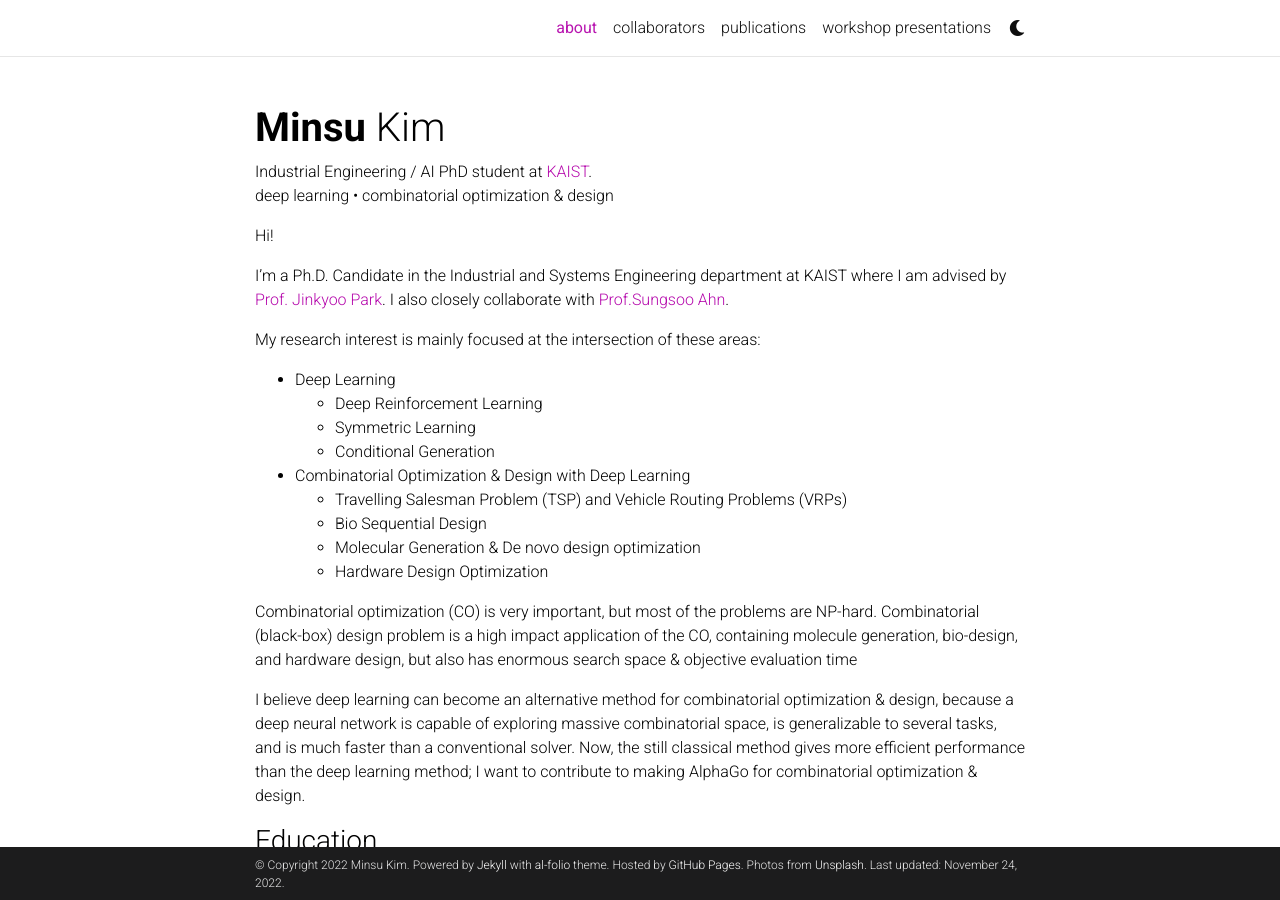
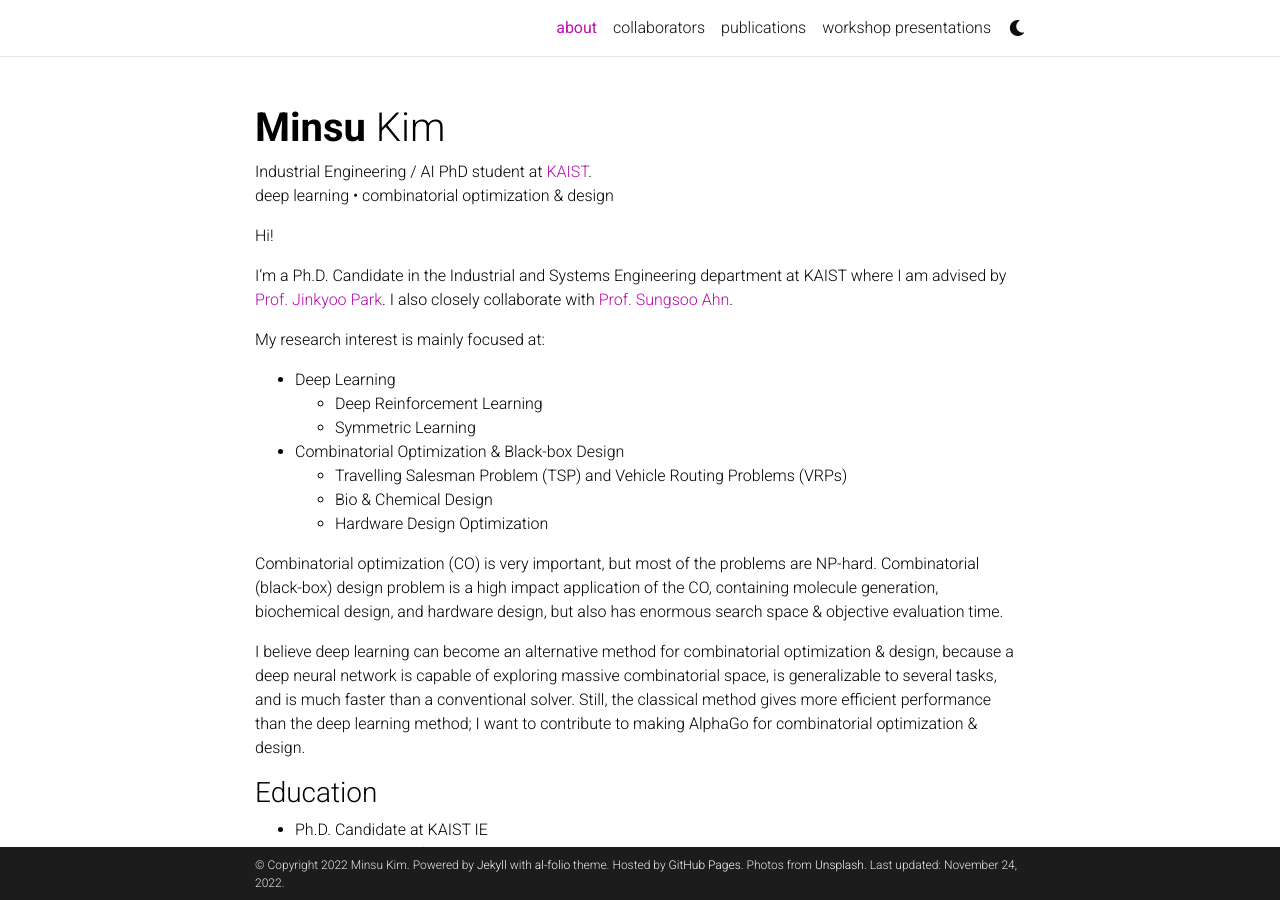
Before and after one commit to minsuukim/minsuukim.github.io, a Jekyll site: the page built from _pages/about.md, in a window 1280 px wide and 900 px high. Built offline with Jekyll 4.4.1, drawn with Linux system fonts in a browser that asks for light colours; comment, search, counter and statistics services are not loaded; a style sheet for code colours, icons or effects is not loaded.

Commit message:
Update about.md

```diff
--- a/_pages/about.md
+++ b/_pages/about.md
@@ -20,23 +20,21 @@ social: true  # includes social icons at the bottom of the page
 
 Hi!
 
-I’m a Ph.D. Candidate in the Industrial and Systems Engineering department at KAIST where I am advised by <a href="http://silab.kaist.ac.kr/our-team/">Prof. Jinkyoo Park</a>. I also closely collaborate with  <a href="https://sungsooahn.notion.site/">Prof.Sungsoo Ahn</a>.
+I’m a Ph.D. Candidate in the Industrial and Systems Engineering department at KAIST where I am advised by <a href="http://silab.kaist.ac.kr/our-team/">Prof. Jinkyoo Park</a>. I also closely collaborate with  <a href="https://sungsooahn.notion.site/">Prof. Sungsoo Ahn</a>.
 
 
-My research interest is mainly focused at the intersection of these areas:
+My research interest is mainly focused at:
 - Deep Learning
   - Deep Reinforcement Learning
   - Symmetric Learning
-  - Conditional Generation
-- Combinatorial Optimization & Design with Deep Learning
+- Combinatorial Optimization & Black-box Design
   - Travelling Salesman Problem (TSP) and Vehicle Routing Problems (VRPs)
-  - Bio Sequential Design
-  - Molecular Generation & De novo design optimization
+  - Bio & Chemical Design
   - Hardware Design Optimization
 
-Combinatorial optimization (CO) is very important, but most of the problems are NP-hard. Combinatorial (black-box) design problem is a high impact application of the CO, containing molecule generation, bio-design, and hardware design, but also has enormous search space & objective evaluation time
+Combinatorial optimization (CO) is very important, but most of the problems are NP-hard. Combinatorial (black-box) design problem is a high impact application of the CO, containing molecule generation, biochemical design, and hardware design, but also has enormous search space & objective evaluation time.
 
-I believe deep learning can become an alternative method for combinatorial optimization & design, because a deep neural network is capable of exploring massive combinatorial space, is generalizable to several tasks, and is much faster than a conventional solver. Now, the still classical method gives more efficient performance than the deep learning method; I want to contribute to making AlphaGo for combinatorial optimization & design.
+I believe deep learning can become an alternative method for combinatorial optimization & design, because a deep neural network is capable of exploring massive combinatorial space, is generalizable to several tasks, and is much faster than a conventional solver. Still, the classical method gives more efficient performance than the deep learning method; I want to contribute to making AlphaGo for combinatorial optimization & design.
 
 
 ### Education
```
